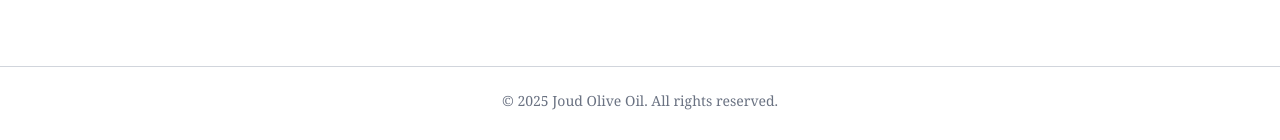
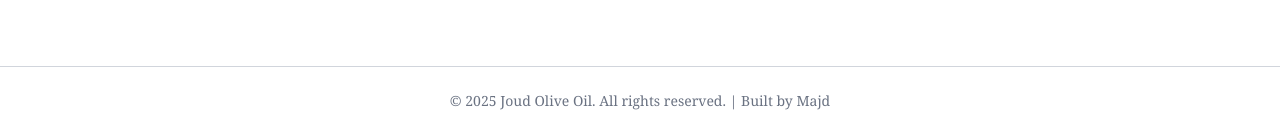
Before and after one commit to majd-farah/olive-oil-site, a Next.js app: page / in a window 1280 px wide. Shown: the part 3477-3617 px from the top of the page. Built offline with nearby package versions, Linux system fonts and the light colour scheme.

Commit message:
added brand name

```diff
--- a/src/components/Footer.tsx
+++ b/src/components/Footer.tsx
@@ -34,7 +34,7 @@ export default function Footer() {
       </div>
 
       <div className="mt-16 border-t border-gray-300 pt-6 text-center text-sm text-gray-500">
-        © {new Date().getFullYear()} Joud Olive Oil. All rights reserved.
+        © {new Date().getFullYear()} Joud Olive Oil. All rights reserved. | <Link href="https://majd.app" className="hover:text-gray-900 transition" target="_blank" rel="noopener noreferrer">Built by Majd</Link>
       </div>
     </footer>
   );
```
